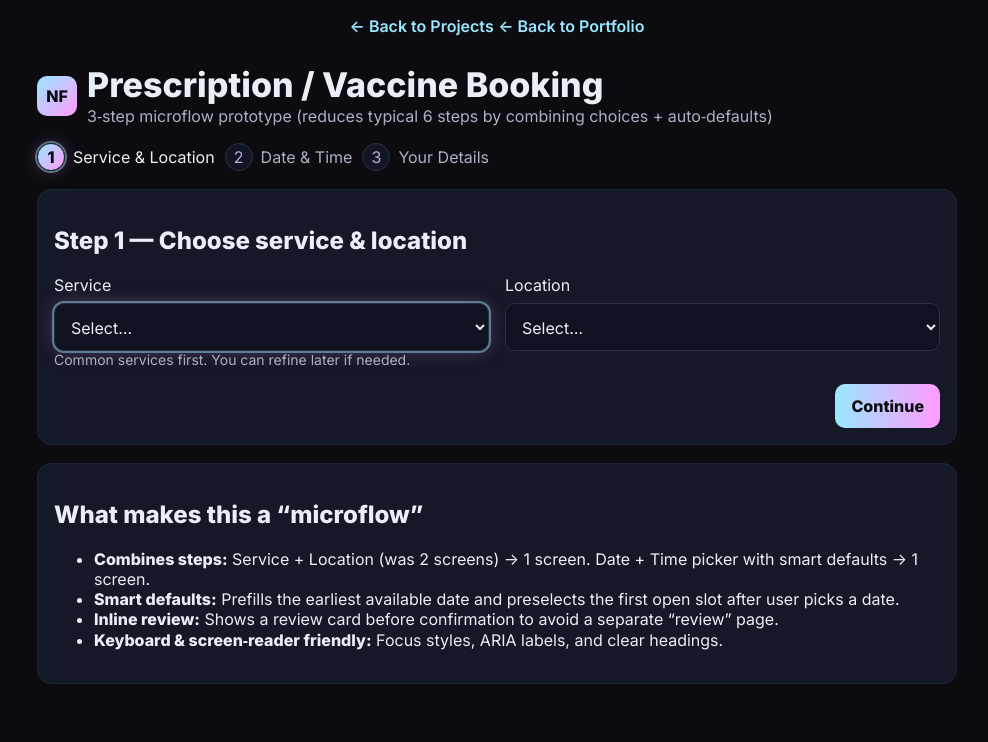
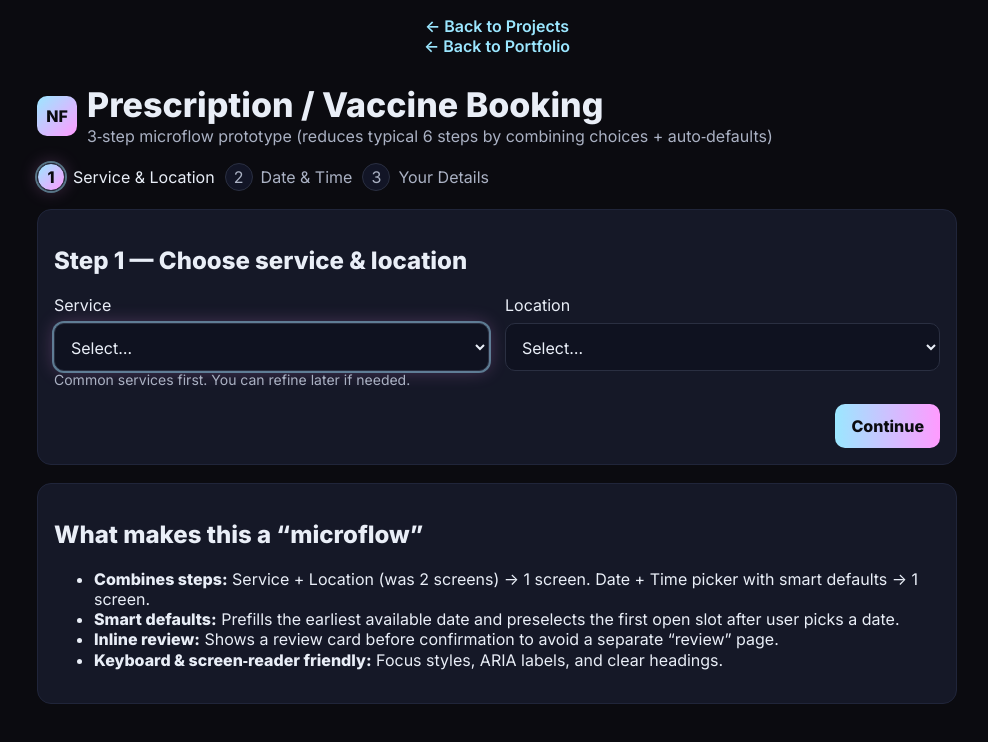
Before and after one commit to nicolefedyszyn/booking, a plain HTML site: page index.html in a window 1280 px wide. Shown: the whole page, without its empty margins (143-1131 px from the left). Drawn offline with Linux system fonts and the light colour scheme.

Commit message:
back to stack

```diff
--- a/index.html
+++ b/index.html
@@ -15,8 +15,8 @@
 
 <body>
     <div class="back-nav">
-        <a href="../../projects.html" class="back-link">← Back to Projects</a>
-        <a href="../../index.html" class="back-link">← Back to Portfolio</a>
+        <div><a href="../../projects.html" class="back-link">← Back to Projects</a></div>
+        <div><a href="../../index.html" class="back-link">← Back to Portfolio</a></div>
     </div>
     <div class="wrap">
         <header>
```
Also changed, not shown: 1 other file.
